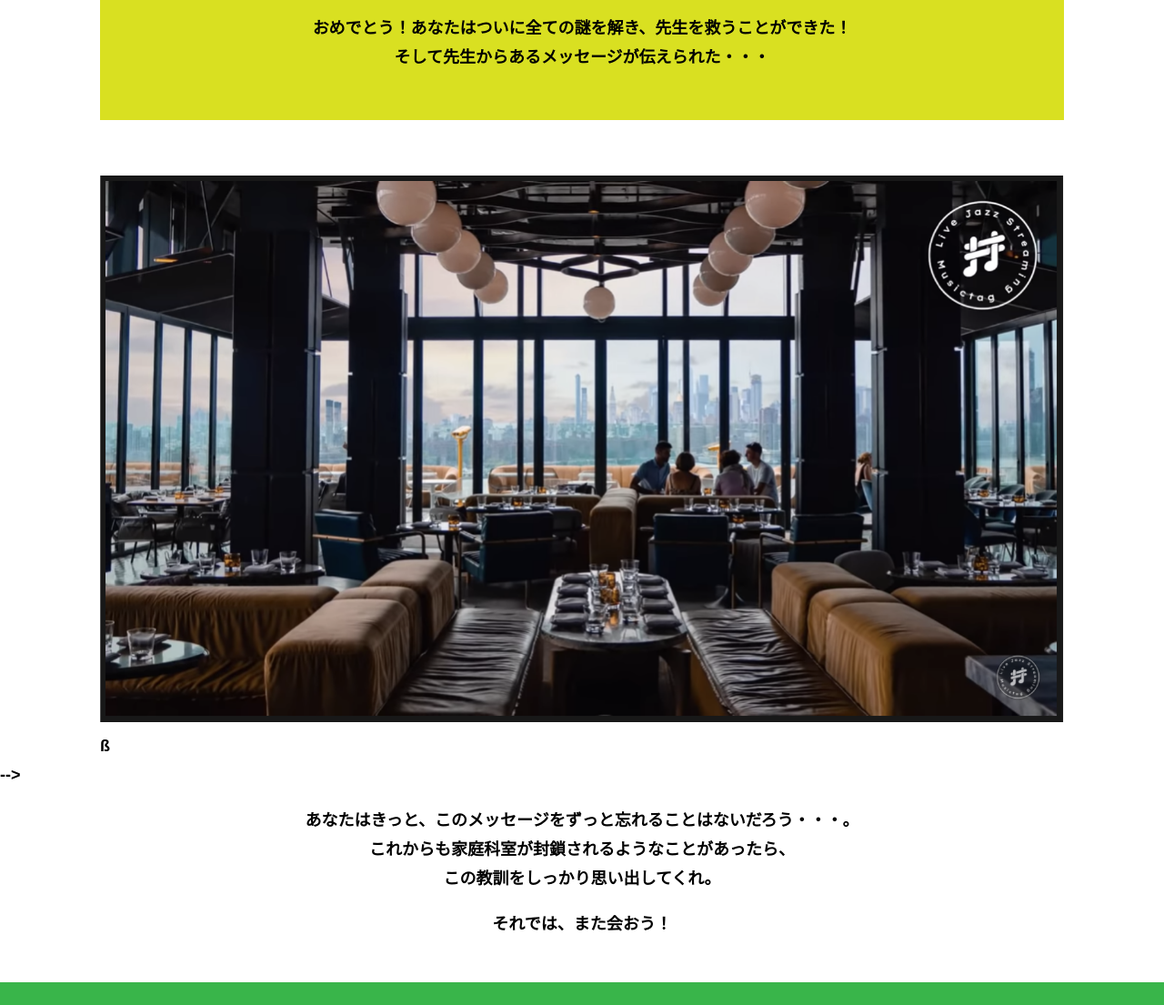
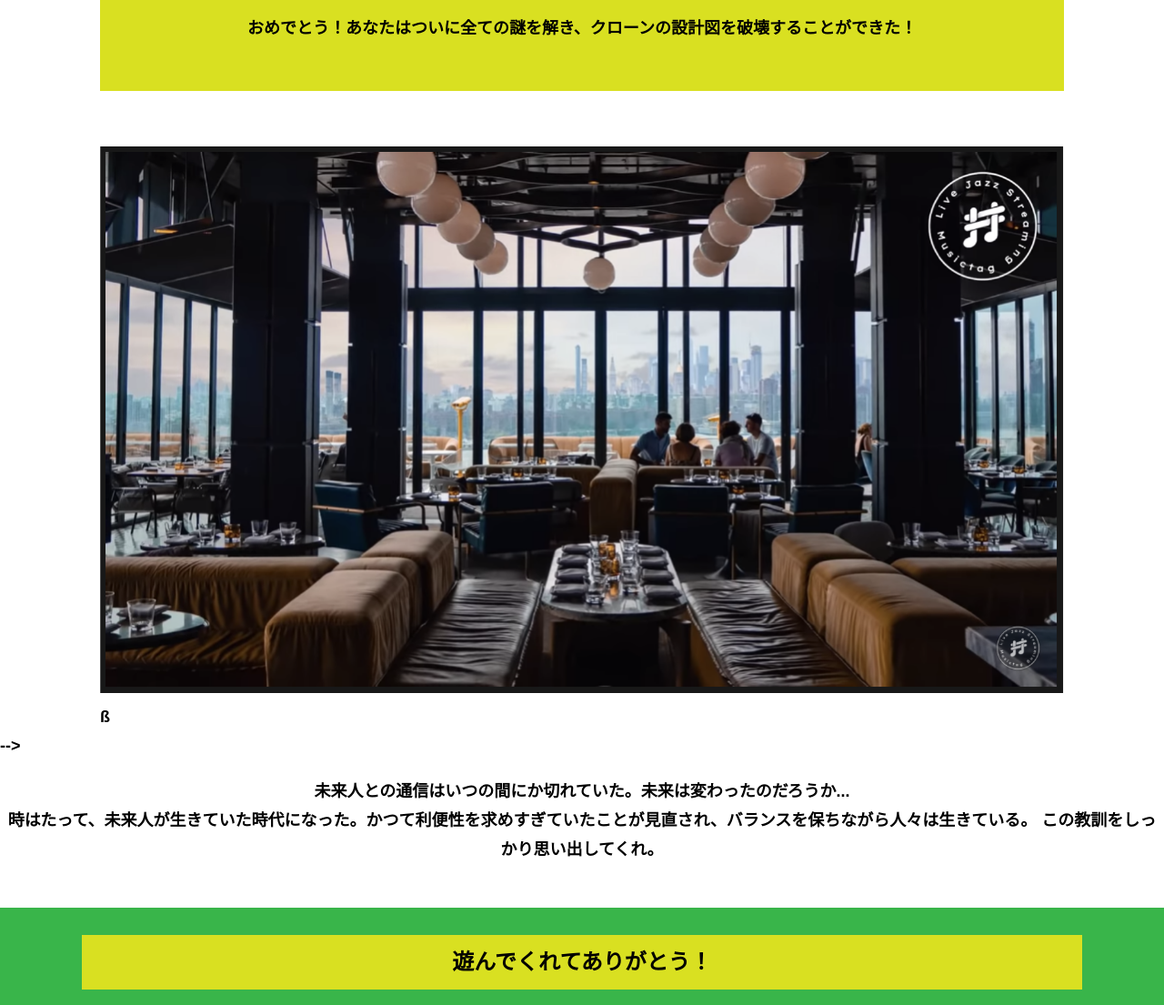
Before and after one commit to hanatoyota/alfa_yokohama_D_9, a plain HTML site: page final.html in a window 1280 px wide. Shown: the part 388-1493 px from the top of the page at 91% size. Drawn offline with Linux system fonts and the light colour scheme.

Commit message:
Update final.html

```diff
--- a/final.html
+++ b/final.html
@@ -23,8 +23,8 @@
       <div class="container">
         <div class="box bg-color--subcolor">
           <h2 class="section-title--border">全ステージ クリア！</h2>
-          <p class="text-center">おめでとう！あなたはついに全ての謎を解き、先生を救うことができた！<br>
-            そして先生からあるメッセージが伝えられた・・・</p>
+          <p class="text-center">おめでとう！あなたはついに全ての謎を解き、クローンの設計図を破壊することができた！<br>
+            </p>
         </div>
       </div>
     </section>
@@ -44,10 +44,9 @@ Youtube貼り付けここまで-->
           ß
       </div>
          -->
-        <p class="text-center">あなたはきっと、このメッセージをずっと忘れることはないだろう・・・。<br>
-          これからも家庭科室が封鎖されるようなことがあったら、<br>
+        <p class="text-center">未来人との通信はいつの間にか切れていた。未来は変わったのだろうか...<br>時はたって、未来人が生きていた時代になった。かつて利便性を求めすぎていたことが見直され、バランスを保ちながら人々は生きている。
           この教訓をしっかり思い出してくれ。</p>
-        <p class="text-center">それでは、また会おう！</p>
+        <p class="text-center"></p>
       </div>
     </section>
     <section class="section bg-color--keycolor">
```
